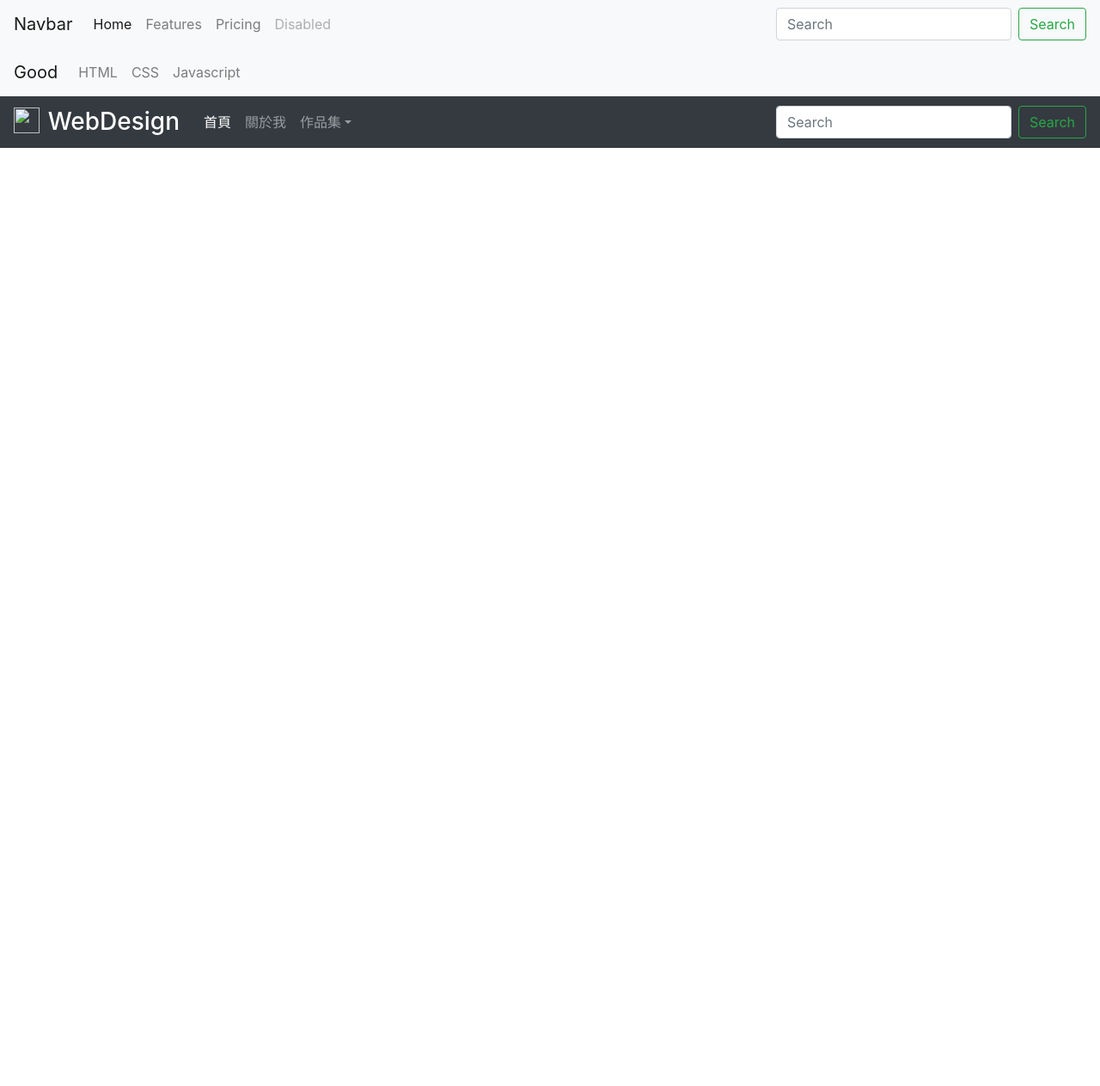
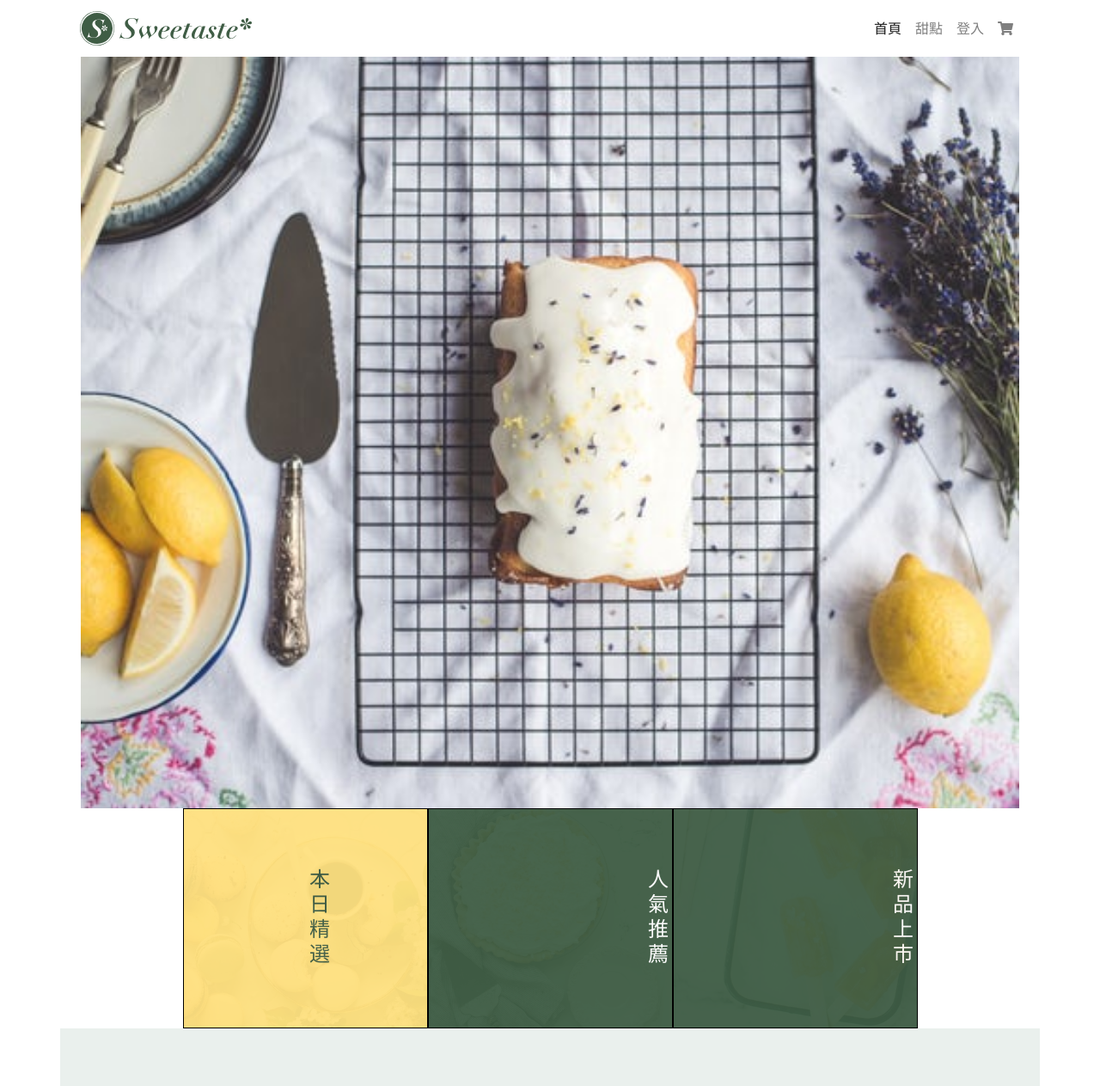
Before and after one commit to hot5656/dessertSelling, a website: page index.html in a window 1280 px wide. Shown: the top 1263 px of the page at 86% size. Before the commit the page ends 800 px from the top, so only its background shows below. Drawn offline with nearby package versions, Linux system fonts and the light colour scheme.

Commit message:
update 2018_0928

```diff
--- a/index.html
+++ b/index.html
@@ -14,109 +14,77 @@
 
 </head>
 <body>
-
-<nav class="navbar navbar-expand-lg navbar-light bg-light">
-  <a class="navbar-brand" href="#">Navbar</a>
+  <header class="container">
+    <nav class="navbar navbar-expand-sm navbar-primary justify-content-between navbar-light px-2">
       <!-- 漢堡式選單按鈕,摺疊時顯示 -->
-  <button class="navbar-toggler" type="button" data-toggle="collapse" data-target="#navbarSupportedContent" aria-controls="navbarSupportedContent" aria-expanded="false" aria-label="Toggle navigation">
+      <!-- 擺於右邊,若要擺在左邊移植navbar-brand之前 -->
+      <button class="navbar-toggler c-border-none ml-2" type="button" data-toggle="collapse" data-target="#c-navbar-content" aria-controls="c-navbar-content" aria-expanded="false" aria-label="Toggle navigation">
         <span class="navbar-toggler-icon"></span>
       </button>
+      <a class="navbar-brand" href="#">
+        <img class="d-none d-sm-inline"src="img/logo.svg" alt="" style="height:40px">
+        <img class="c-hlog2 c-sm-hlog2"src="img/logotype-sm-dark.svg" alt="">
+      </a>
 
-  <div class="collapse navbar-collapse" id="navbarSupportedContent">
+      <a class="d-inline d-sm-none mr-3" href="#">
+        <i class="fas fa-shopping-cart"></i>
+      </a>
+
+      <div class="collapse navbar-collapse flex-grow-0" id="c-navbar-content">
         <div class="navbar-nav mr-auto"">
-      <a class="nav-item nav-link active" href="#">Home</a>
-      <a class="nav-item nav-link" href="#">Features</a>
-      <a class="nav-item nav-link" href="#">Pricing</a>
-      <a class="nav-item nav-link disabled" href="#">Disabled</a>
+          <a class="nav-item nav-link active" href="#">首頁</a>
+          <a class="nav-item nav-link" href="#">甜點</a>
+          <a class="nav-item nav-link" href="#">登入</a>
+          <a class="d-none d-sm-inline nav-item nav-link" href="#">
+            <i class="fas fa-shopping-cart"></i>
+          </a>
         </div>
-    <form class="form-inline my-2 my-lg-0">
-      <input class="form-control mr-sm-2" type="search" placeholder="Search" aria-label="Search">
-      <button class="btn btn-outline-success my-2 my-sm-0" type="submit">Search</button>
-    </form>
       </div>
-</nav>
 
 
-    <nav class="navbar navbar-expand-md navbar-light bg-light">
-      <a href="#" class="navbar-brand">Good</a>
-      <button class="navbar-toggler" data-toggle="collapse" data-target="#navbar-content">
-        <span class="navbar-toggler-icon"></span>
-      </button>
-      <div class="collapse navbar-collapse" id="navbar-content">
-        <ul class="navbar-nav">
-          <li class="nav-item"><a href="#" class="nav-link">HTML</a></li>
-          <li class="nav-item"><a href="#" class="nav-link">CSS</a></li>
-          <li class="nav-item"><a href="#" class="nav-link">Javascript</a></li>
-        </ul>
+
+    </nav>
+  </header>
+
+  <div class="content">
+    <div class="container px-0 px-sm-4">
+      <img class="w-100" src="img/photo-1473256599800-b48c7c88cd7e.jpg" alt="">
     </div>
-    </nav>
+    <div class="container">
+      <div class="row justify-content-center" >
+        <div class="s1 s-title-1 col-4 col-sm-3 px-0">
+          <div class="bg-warning text-primary s-title-text" >
+            <div class="s-title-middle">本日精選</div>
+          </div>
+        </div>
+        <div class="s1 s-title-2 col-4 col-sm-3 px-0">
+          <div class="bg-primary text-white s-title-text">
+            人氣推薦
+          </div>
+        </div>
+        <div class="s1 s-title-3 col-4 col-sm-3 px-0">
+          <div class="bg-primary text-white s-title-text">
+            新品上市
+          </div>
+        </div>
+      </div>
+    </div>
+    <div class="container list-board bg-secondary text-info mb-n02">
+      <div class="pr-n01">
+        <p class="ml-0">青山依舊在，幾度夕陽紅。慣看秋月春風。</p>
+        <p class="mr-0">一壺濁酒喜相逢，浪花淘盡英雄。是非成敗轉頭空，滾滾長江東逝水，白髮漁樵江渚上古今多少事，都付笑談中。</p>
+        <p class="mr-5">是非成敗轉頭空，滾滾長江東逝水，白髮漁樵江渚上，古今多少事，都付笑談中。</p>
+      </div>
+    </div>
 
 
-<!-- .navbar-expand-{sm|md|lg|xl}決定在哪個斷點以上就出現漢堡式選單 -->
-  <!-- navbar-dark 文字顏色 .bg-dark 背景顏色 -->
-  <nav class="navbar navbar-expand-lg navbar-dark bg-dark">
-
-    <!-- .navbar-brand 左上LOGO位置 -->
-    <a class="navbar-brand" href="index.html">
-      <img src="images/H-logo.svg" width="30" height="30" class="d-inline-block align-top" alt="">
-      <span class="h3 mx-1">WebDesign</span>
-    </a>
-    <!-- .navbar-toggler 漢堡式選單按鈕 -->
-    <button class="navbar-toggler" type="button" data-toggle="collapse" data-target="#navbarSupportedContent" aria-controls="navbarSupportedContent" aria-expanded="false" aria-label="Toggle navigation">
-      <!-- .navbar-toggler-icon 漢堡式選單Icon -->
-      <span class="navbar-toggler-icon"></span>
-    </button>
-
-    <!-- .collapse.navbar-collapse 用於外層中斷點群組和隱藏導覽列內容 -->
-    <!-- 選單項目&漢堡式折疊選單 -->
-    <div class="collapse navbar-collapse" id="navbarSupportedContent">
-      <ul class="navbar-nav mr-auto">
-        <!-- active表示當前頁面 -->
-        <li class="nav-item active">
-          <a class="nav-link" href="#">首頁<span class="sr-only">(current)</span></a>
-        </li>
-        <li class="nav-item">
-          <a class="nav-link" href="#">關於我</a>
-        </li>
-        <!-- .dropdown Navbar選項使用下拉式選單 -->
-        <li class="nav-item dropdown">
-          <a class="nav-link dropdown-toggle" href="#" id="navbarDropdownMenuLink" data-toggle="dropdown" aria-haspopup="true" aria-expanded="false">作品集</a>
-          <!-- .dropdown-menu 下拉選單內容 -->
-          <div class="dropdown-menu" aria-labelledby="navbarDropdownMenuLink">
-            <a class="dropdown-item" href="#">網頁設計</a>
-            <a class="dropdown-item" href="#">平面設計</a>
   </div>
-        </li>
-      </ul>
-      <form class="form-inline my-2 my-lg-0">
-        <input class="form-control mr-sm-2" type="text" placeholder="Search" aria-label="Search">
-        <button class="btn btn-outline-success my-2 my-sm-0" type="submit">Search
-        </button>
-      </form>
-    </div>
-
-  </nav>
-
-
 
 
   <div class="wrap bg-primary">
     <!-- <header class="container px-5"> -->
     <header>
 
-<!-- <div class="pos-f-t">
-  <div class="collapse" id="navbarToggleExternalContent">
-    <div class="bg-dark p-4">
-      <h5 class="text-white h4">Collapsed content</h5>
-      <span class="text-muted">Toggleable via the navbar brand.</span>
-    </div>
-  </div> -->
-<!--   <nav class="navbar navbar-dark bg-dark">
-    <button class="navbar-toggler" type="button" data-toggle="collapse" data-target="#navbarToggleExternalContent" aria-controls="navbarToggleExternalContent" aria-expanded="false" aria-label="Toggle navigation">
-      <span class="navbar-toggler-icon"></span>
-    </button>
-  </nav> -->
-</div>
 
 
 
--- a/scss/custom/style.scss
+++ b/scss/custom/style.scss
@@ -143,6 +143,95 @@ body {
 // 	line-height: 2.5rem;
 // }
 
+// log 2nd pattern height
+.c-hlog2 {
+		height: 16px;
+}
+// sell title 1
+.s-title-1 {
+	background-image: url("../../img/photo-1490914327627-9fe8d52f4d90.jpg");
+	// background-repeat:no-repeat;
+	background-size: 120% auto;
+	background-position:20% 60% ;
+	height: 180px;
+}
+// sell title 2
+.s-title-2 {
+	background-image: url("../../img/photo-1504114133367-631ecd3db3ca.jpg");
+	// background-repeat:no-repeat;
+	background-size: 120% auto;
+	background-position:20% 50% ;
+	height: 180px;
+
+}
+// sell title 3
+.s-title-3 {
+	background-image: url("../../img/photo-1499638472904-ea5c6178a300.jpg");
+	// background-repeat:no-repeat;
+	background-size: 120% auto;
+	background-position:20% 100% ;
+	height: 180px;
+}
+// sell title text
+.s-title-text {
+	writing-mode: vertical-rl;
+	height: 100%;
+	width: 100%;
+	text-align: center;
+	opacity: 0.95;
+	font-size: 20px;
+	// 垂直字距
+	letter-spacing: 5px;
+	// top:calc(50% - 20px);
+	// padding-left:calc(50% - 20px);
+	// display:inline-block;
+	// vertical-align: middle;
+	//line-height: 2.5rem;
+	// line-height: 100%;
+}
+
+.s-title-middle {
+	margin-right: calc(40%-10px);
+	// padding-right:calc(40%);
+	// display:inline-block;
+	// vertical-align: middle;
+
+
+}
+
+
+@media (min-width: 576px) {
+	.c-sm-hlog2 {
+		height: 24px;
+	}
+
+	// sell title 1
+	.s-title-1 {
+		height: 256px;
+	}
+	// sell title 2
+	.s-title-2 {
+		height: 256px;
+	}
+	// sell title 3
+	.s-title-3 {
+		height: 256px;
+	}
+
+	.s-title-text {
+		font-size: 24px;
+	}
+}
+
+// no border
+.c-border-none {
+	border-style: none;
+}
+
+
+
+
+
 //padding right #01
 .pr-n01 {
 	padding-right: 50%;
@@ -164,6 +253,11 @@ body {
 	margin-bottom: 500px;
 }
 
+.s1 {
+	border: 1px solid #000;
+}
+
+
 .content {
 	.list-board {
 		height: 430px;
```
Also changed, not shown: stylesheets/style.css. Lines whose indentation alone changed are shown as unchanged.
